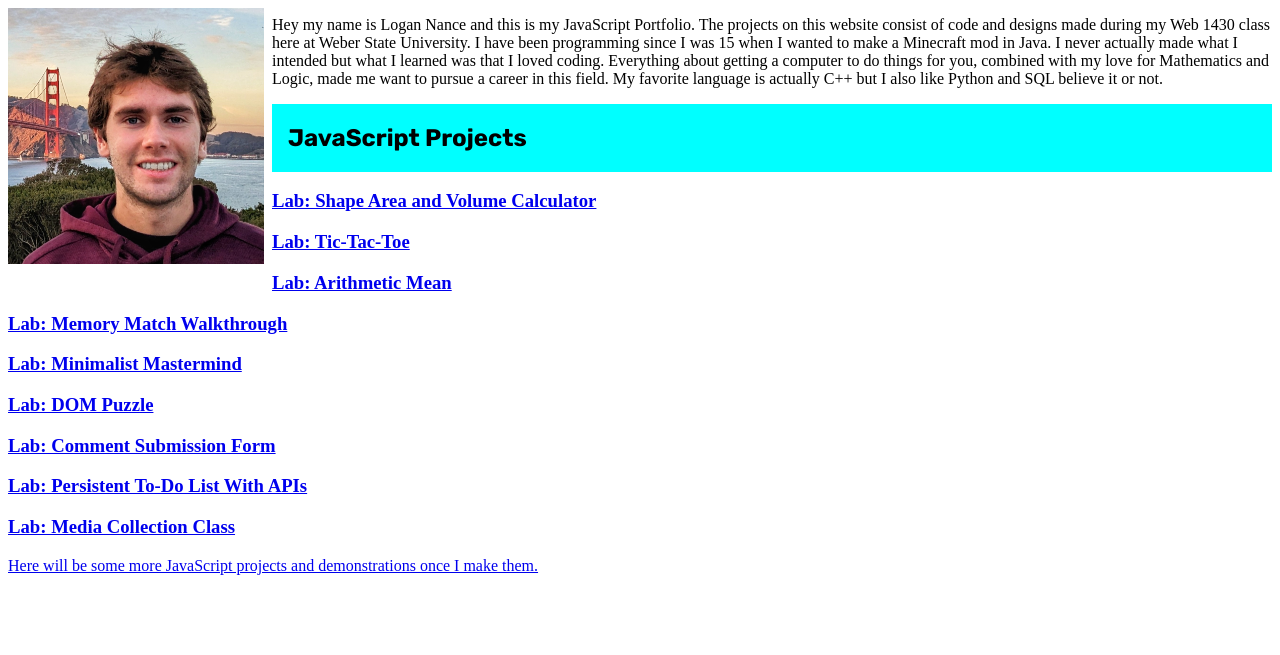
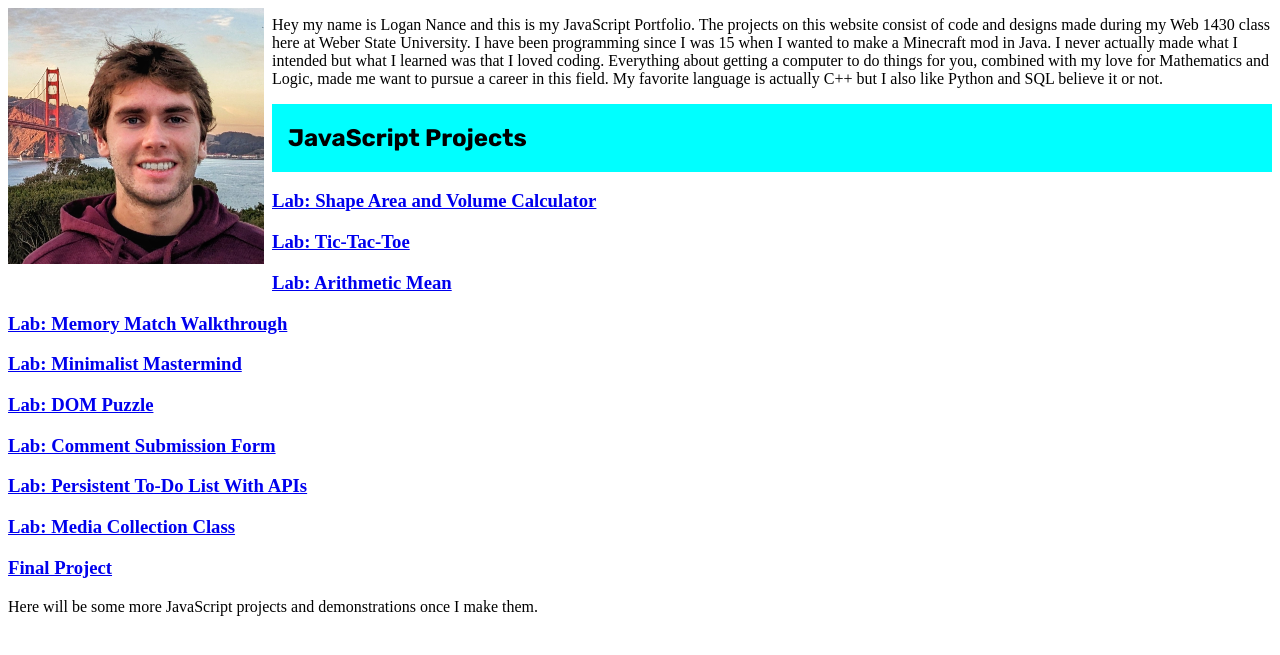
Before and after one commit to logannance1/logannance1.github.io, a plain HTML site: page index.html in a window 1280 px wide. Shown: the part 89-744 px from the top of the page. Drawn offline with Linux system fonts and the light colour scheme; a web font is replaced by a local one.

Commit message:
Fix closing tag

```diff
--- a/index.html
+++ b/index.html
@@ -81,7 +81,7 @@
       </a>
     </h3>
     <h3>
-      <a href="pages/final-project/index.html"
+      <a href="pages/final-project/index.html">
         Final Project
       </a>
     </h3>
```
